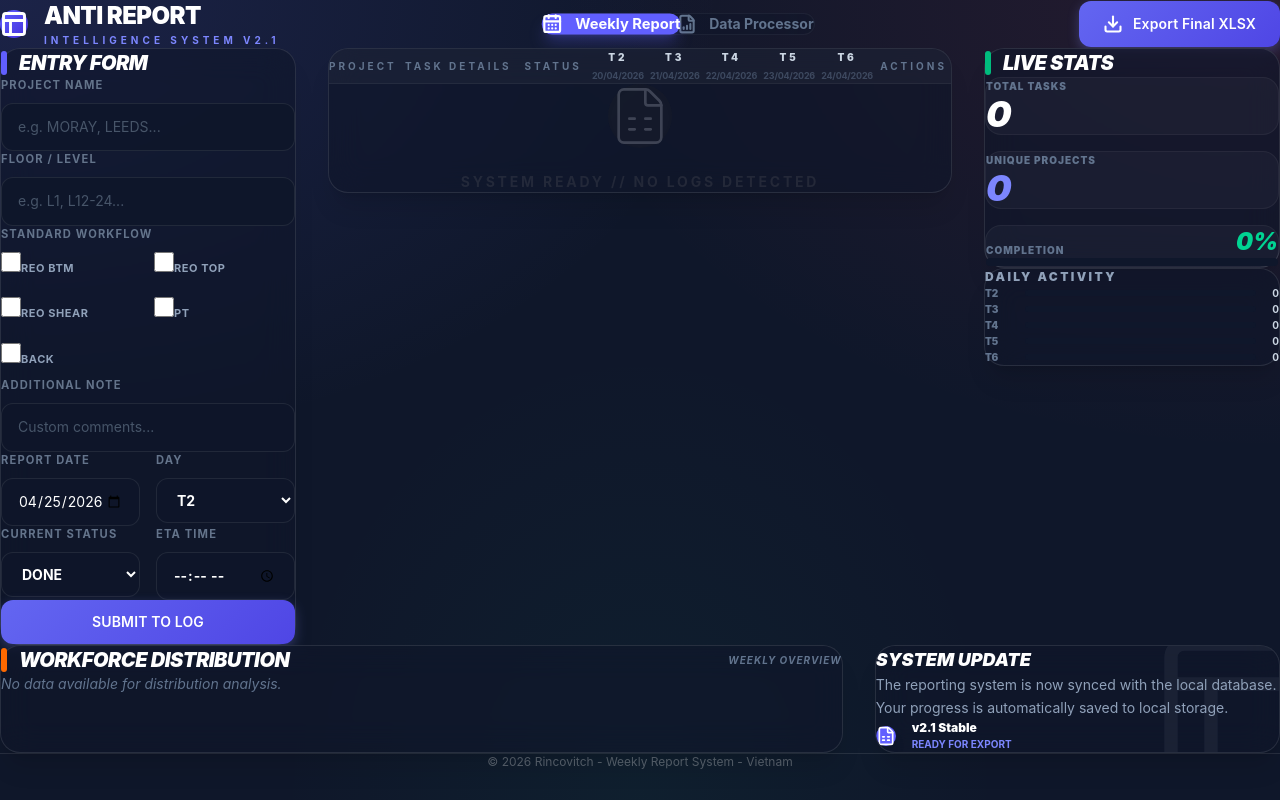
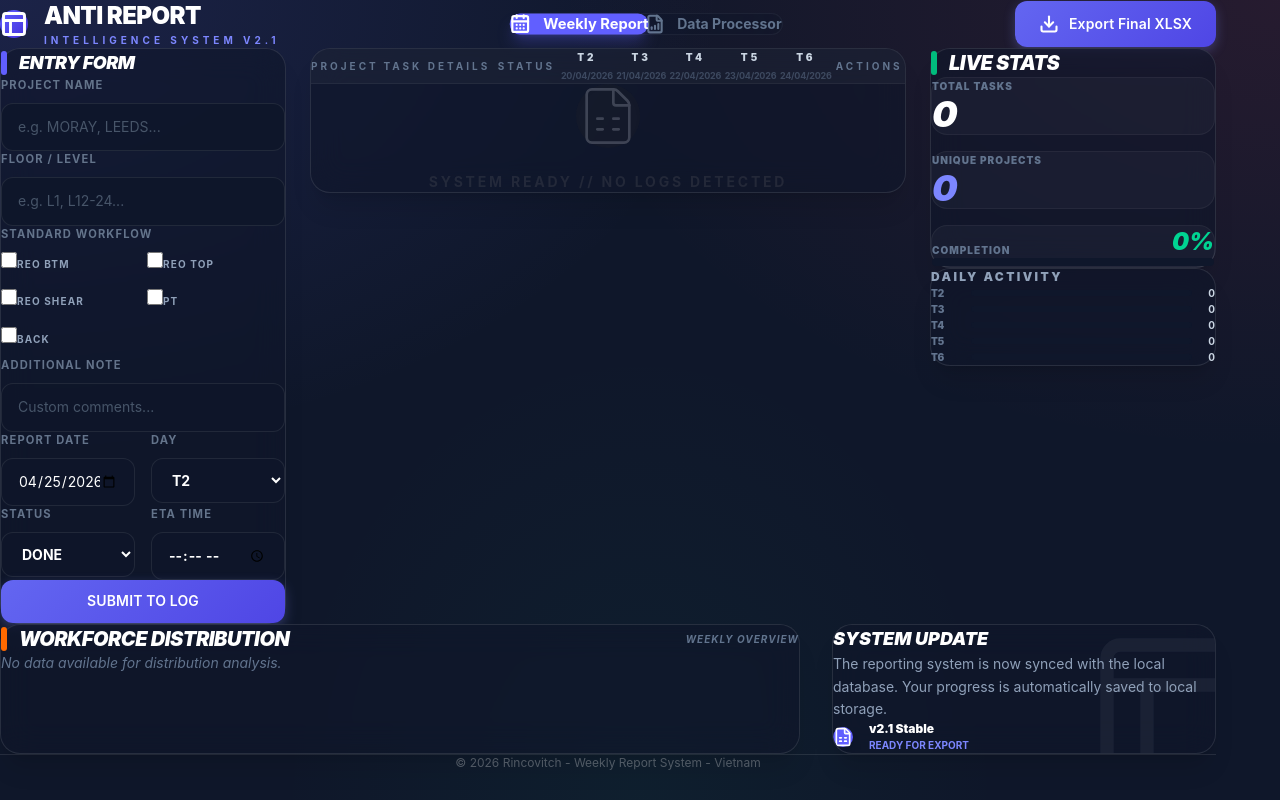
Before and after one commit to john-cpu25/Report, a React (Vite) app: page / in a window 1280 px wide. Built offline with nearby package versions, Linux system fonts and the light colour scheme.

Commit message:
UPDATE R3

```diff
--- a/src/App.jsx
+++ b/src/App.jsx
@@ -115,7 +115,7 @@ function App() {
 
   return (
     <div className="min-h-screen p-4 md:p-8 selection:bg-indigo-500/30">
-      <header className="max-w-[1600px] mx-auto mb-12 flex flex-col md:flex-row justify-between items-center gap-8">
+      <header className="max-w-[1800px] w-[95%] mx-auto mb-12 flex flex-col lg:flex-row justify-between items-center gap-8">
         <div className="flex items-center gap-4 group">
           <div className="p-3 bg-gradient-to-br from-indigo-500 to-indigo-700 rounded-2xl text-white shadow-2xl shadow-indigo-500/40 group-hover:rotate-6 transition-transform duration-300">
             <Layout size={28} strokeWidth={2.5} />
@@ -157,7 +157,7 @@ function App() {
         )}
       </header>
 
-      <div className="max-w-[1600px] mx-auto">
+      <div className="max-w-[1800px] w-[95%] mx-auto">
         <AnimatePresence mode="wait">
           <motion.div
             key={activeTab}
@@ -181,7 +181,7 @@ function App() {
         </AnimatePresence>
       </div>
 
-      <footer className="max-w-[1600px] mx-auto mt-12 pt-8 border-t border-white/10 text-center text-white/30 text-xs">
+      <footer className="max-w-[1800px] w-[95%] mx-auto mt-12 pt-8 border-t border-white/10 text-center text-white/30 text-xs">
         <p>&copy; 2026 Rincovitch - Weekly Report System - Vietnam</p>
       </footer>
     </div>
--- a/src/WeeklyReport.jsx
+++ b/src/WeeklyReport.jsx
@@ -25,16 +25,16 @@ const WeeklyReport = ({
 
   return (
     <div className="space-y-12">
-      <main className="grid grid-cols-1 lg:grid-cols-12 gap-8 items-start">
+      <main className="grid grid-cols-1 lg:grid-cols-12 xl:grid-cols-12 2xl:grid-cols-12 gap-6 items-start">
         {/* Sidebar Form */}
-        <aside className="lg:col-span-3">
-          <div className="glass-panel p-8 sticky top-8 border-white/5 shadow-2xl">
-            <div className="flex items-center gap-3 mb-8">
+        <aside className="lg:col-span-12 xl:col-span-3 2xl:col-span-2">
+          <div className="glass-panel p-6 sticky top-8 border-white/5 shadow-2xl">
+            <div className="flex items-center gap-3 mb-6">
               <div className="w-1.5 h-6 bg-indigo-500 rounded-full"></div>
-              <h2 className="text-xl font-black text-white tracking-tight uppercase italic">Entry Form</h2>
+              <h2 className="text-lg font-black text-white tracking-tight uppercase italic">Entry Form</h2>
             </div>
 
-            <form onSubmit={handleAddTask} className="space-y-6">
+            <form onSubmit={handleAddTask} className="space-y-4">
               <div className="space-y-2">
                 <label>Project Name</label>
                 <input
@@ -55,11 +55,11 @@ const WeeklyReport = ({
               </div>
               <div className="space-y-3">
                 <label>Standard Workflow</label>
-                <div className="grid grid-cols-2 gap-3">
+                <div className="grid grid-cols-2 gap-2">
                   {['REO BTM', 'REO TOP', 'REO SHEAR', 'PT', 'BACK'].map(t => (
-                    <label key={t} className="flex items-center gap-2.5 cursor-pointer group">
+                    <label key={t} className="flex items-center gap-2 cursor-pointer group">
                       <input
-                        type="checkbox" className="w-5 h-5 rounded-lg border-white/10 bg-slate-900 text-indigo-500 focus:ring-indigo-500/50 transition-all cursor-pointer"
+                        type="checkbox" className="w-4 h-4 rounded border-white/10 bg-slate-900 text-indigo-500"
                         checked={formData.tasks.includes(t)}
                         onChange={e => {
                           const newTasks = e.target.checked
@@ -68,7 +68,7 @@ const WeeklyReport = ({
                           setFormData({...formData, tasks: newTasks})
                         }}
                       />
-                      <span className="text-[11px] font-bold text-slate-400 group-hover:text-slate-200 transition-colors uppercase tracking-wider">{t}</span>
+                      <span className="text-[10px] font-bold text-slate-400 group-hover:text-slate-200 uppercase">{t}</span>
                     </label>
                   ))}
                 </div>
@@ -83,18 +83,18 @@ const WeeklyReport = ({
               </div>
 
               <div className="grid grid-cols-2 gap-4">
-                <div className="space-y-2">
+                <div className="space-y-1">
                   <label>Report Date</label>
                   <input
-                    type="date" className="input bg-slate-950/40 border-white/10 text-[11px]"
+                    type="date" className="input bg-slate-950/40 border-white/10 text-[10px] p-2"
                     value={selectedDate}
                     onChange={e => setSelectedDate(e.target.value)}
                   />
                 </div>
-                <div className="space-y-2">
+                <div className="space-y-1">
                   <label>Day</label>
                   <select
-                    className="input bg-slate-950/40 border-white/10 text-xs font-bold"
+                    className="input bg-slate-950/40 border-white/10 text-[10px] font-bold p-2"
                     value={formData.day}
                     onChange={e => setFormData({...formData, day: e.target.value})}
                   >
@@ -104,27 +104,27 @@ const WeeklyReport = ({
               </div>
 
               <div className="grid grid-cols-2 gap-4">
-                <div className="space-y-2">
-                  <label>Current Status</label>
+                <div className="space-y-1">
+                  <label>Status</label>
                   <select
-                    className="input bg-slate-950/40 border-white/10 text-xs font-bold"
+                    className="input bg-slate-950/40 border-white/10 text-[10px] font-bold p-2"
                     value={formData.status}
                     onChange={e => setFormData({...formData, status: e.target.value})}
                   >
                     {['DONE', 'PENDING', 'TMR', 'WIP'].map(s => <option key={s} value={s}>{s}</option>)}
                   </select>
                 </div>
-                <div className="space-y-2">
+                <div className="space-y-1">
                   <label>ETA Time</label>
                   <input
-                    type="time" className="input bg-slate-950/40 border-white/10 font-bold"
+                    type="time" className="input bg-slate-950/40 border-white/10 font-bold p-2"
                     value={formData.eta}
                     onChange={e => setFormData({...formData, eta: e.target.value})}
                   />
                 </div>
               </div>
 
-              <button type="submit" className="btn btn-primary w-full mt-6 py-4 text-sm tracking-widest shadow-xl shadow-indigo-500/20">
+              <button type="submit" className="btn btn-primary w-full mt-4 py-3 text-xs tracking-widest shadow-xl">
                 SUBMIT TO LOG
               </button>
             </form>
@@ -132,7 +132,7 @@ const WeeklyReport = ({
         </aside>
 
         {/* Main Table */}
-        <div className="lg:col-span-6 space-y-6">
+        <div className="lg:col-span-12 xl:col-span-6 2xl:col-span-7 space-y-6">
           <div className="glass-panel overflow-hidden border-white/5 shadow-2xl">
             <div className="overflow-x-auto custom-scrollbar">
               <table className="w-full text-left border-collapse">
@@ -216,7 +216,7 @@ const WeeklyReport = ({
         </div>
 
         {/* Right Sidebar - Statistics */}
-        <aside className="lg:col-span-3 space-y-6">
+        <aside className="lg:col-span-12 xl:col-span-3 2xl:col-span-3 space-y-6">
           <div className="glass-panel p-8 border-white/5 shadow-2xl">
             <div className="flex items-center gap-3 mb-8">
               <div className="w-1.5 h-6 bg-emerald-500 rounded-full"></div>
```
